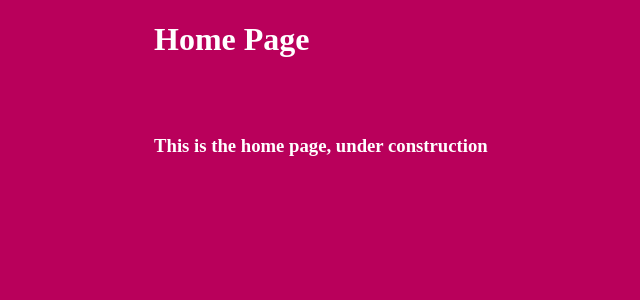
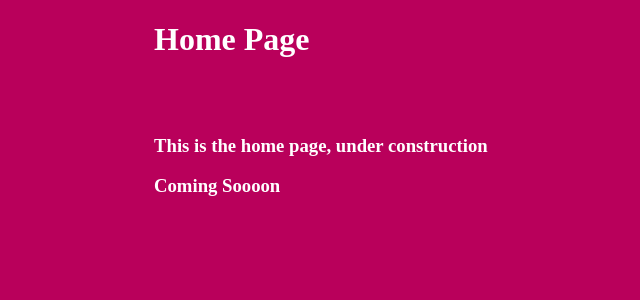
Before and after one commit to Rakshith-SS/fetch, a Django app: page / in a window 1280 px wide. Shown: the top 300 px of the page, without its empty margins (166-806 px from the left). Run offline with Django 4.2, Linux system fonts and the light colour scheme; parts of the project's set-up code (start-up, migrations or seed data) failed here and were passed over.

Commit message:
Changed Index.html

```diff
--- a/hello/templates/hello/index.html
+++ b/hello/templates/hello/index.html
@@ -22,6 +22,7 @@
         <br>
         <div class="body">
             <h3>This is the home page, under construction</h3>
+            <h3>Coming Soooon</h3>
         </div>
 
     </div>
```
